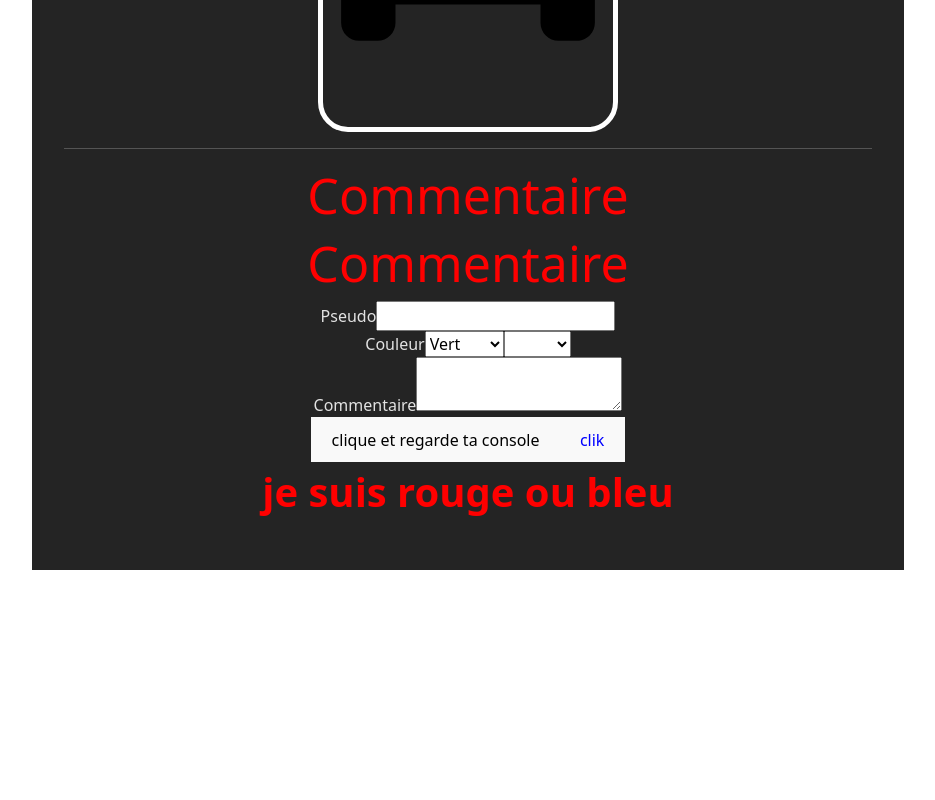
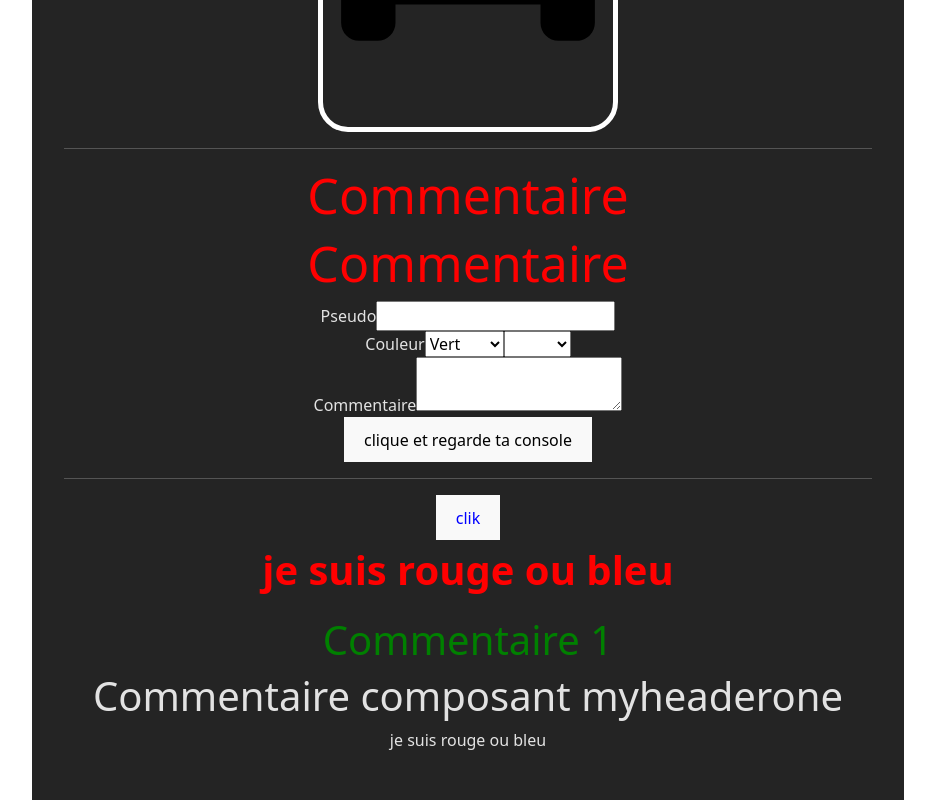
Before and after one commit to Julen37/coursREACT, a React (Vite) app in the folder my-app/: page / in a window 1280 px wide. Shown: the part 2215-3015 px from the top of the page, without its empty margins (172-1107 px from the left). Before the commit the page ends 2785 px from the top, so only its background shows below. Built offline with nearby package versions, Linux system fonts and the light colour scheme.

Commit message:
autre exemple css

```diff
--- a/my-app/src/components/Form.jsx
+++ b/my-app/src/components/Form.jsx
@@ -1,6 +1,8 @@
 import { Component } from "react";
 import Carz from "./Carz";
 import "./css/Form.css";
+import MyHeaderOne from "./MyHeaderOne";
+import styles from "./css/MyCss.module.css";
 
 class Form extends Component {
 
@@ -76,9 +78,15 @@ class Form extends Component {
                         <textarea value={this.state.comment} onChange={this.handleComments} name="" id=""></textarea>
                     </div>
                     <button type="submit">clique et regarde ta console</button>
+                </form>
+                <div>
+                    <hr />
                     <button className="buttonBlue">clik</button>
                     <p className={`${myClass} bigFont`}>je suis rouge ou bleu</p>
-                </form>
+                    <h1 className={styles.green}>Commentaire 1</h1>
+                    <MyHeaderOne/>
+                    <p>je suis rouge ou bleu</p>
+                </div>
             </div>
         )
     }
--- /dev/null
+++ b/my-app/src/components/MyHeaderOne.jsx
@@ -0,0 +1,7 @@
+import React from 'react'
+
+const MyHeaderOne = () => {
+  return <h1>Commentaire composant myheaderone</h1>
+}
+
+export default MyHeaderOne
--- /dev/null
+++ b/my-app/src/components/css/MyCss.module.css
@@ -0,0 +1,3 @@
+.green{
+    color: green;
+}
```
